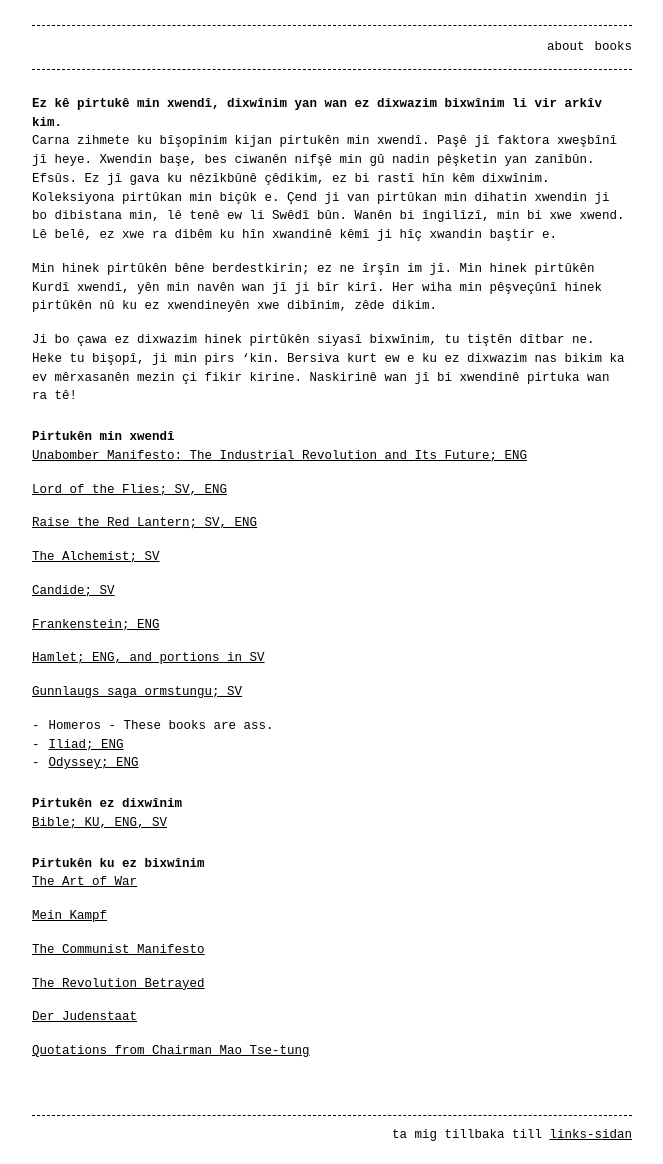
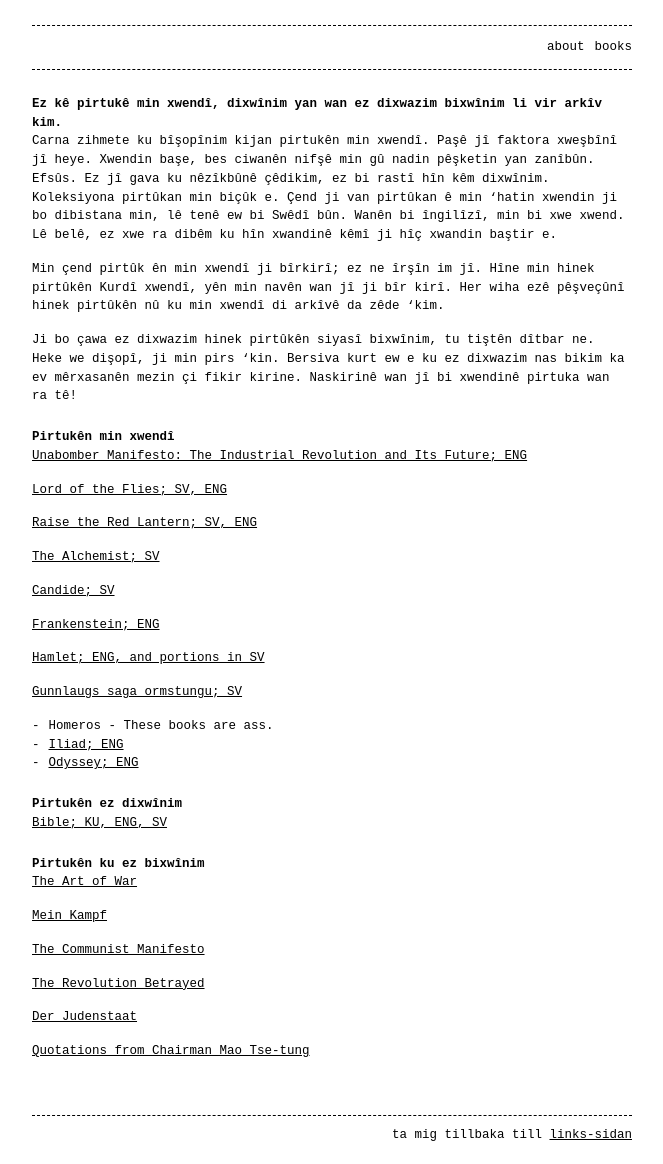
Before and after one commit to ronim-efrin/kitab, a Jekyll site: the page built from books.md, in a window 1280 px wide. Shown: the whole page, without its empty margins (308-971 px from the left). Built offline with Jekyll 4.4.1, drawn with Linux system fonts in a browser that asks for light colours.

Commit message:
corrected a lot...

```diff
--- a/books.md
+++ b/books.md
@@ -6,11 +6,11 @@ permalink: books
 
 # Ez kê pirtukê min xwendî, dixwînim yan wan ez dixwazim bixwînim li vir arkîv kim.
 
-Carna zihmete ku bîşopînim kijan pirtukên min xwendî. Paşê jî faktora xweşbînî jî heye. Xwendin başe, bes ciwanên nifşê min gû nadin pêşketin yan zanîbûn. Efsûs. Ez jî gava ku nêzîkbûnê çêdikim, ez bi rastî hîn kêm dixwînim. Koleksiyona pirtûkan min biçûk e. Çend ji van pirtûkan min dihatin xwendin ji bo dibistana min, lê tenê ew li Swêdî bûn. Wanên bi îngilîzî, min bi xwe xwend. Lê belê, ez xwe ra dibêm ku hîn xwandinê kêmî ji hîç xwandin baştir e.
+Carna zihmete ku bîşopînim kijan pirtukên min xwendî. Paşê jî faktora xweşbînî jî heye. Xwendin başe, bes ciwanên nifşê min gû nadin pêşketin yan zanîbûn. Efsûs. Ez jî gava ku nêzîkbûnê çêdikim, ez bi rastî hîn kêm dixwînim. Koleksiyona pirtûkan min biçûk e. Çend ji van pirtûkan ê min 'hatin xwendin ji bo dibistana min, lê tenê ew bi Swêdî bûn. Wanên bi îngilîzî, min bi xwe xwend. Lê belê, ez xwe ra dibêm ku hîn xwandinê kêmî ji hîç xwandin baştir e.
 
-Min hinek pirtûkên bêne berdestkirin; ez ne îrşîn im jî. Min hinek pirtûkên Kurdî xwendî, yên min navên wan jî ji bîr kirî. Her wiha min pêşveçûnî hinek pirtûkên nû ku ez xwendineyên xwe dibînim, zêde dikim.
+Min çend pirtûk ên min xwendî ji bîrkirî; ez ne îrşîn im jî. Hîne min hinek pirtûkên Kurdî xwendî, yên min navên wan jî ji bîr kirî. Her wiha ezê pêşveçûnî hinek pirtûkên nû ku min xwendî di arkîvê da zêde 'kim.
 
-Ji bo çawa ez dixwazim hinek pirtûkên siyasî bixwînim, tu tiştên dîtbar ne. Heke tu bişopî, ji min pirs 'kin. Bersiva kurt ew e ku ez dixwazim nas bikim ka ev mêrxasanên mezin çi fikir kirine. Naskirinê wan jî bi xwendinê pirtuka wan ra tê!
+Ji bo çawa ez dixwazim hinek pirtûkên siyasî bixwînim, tu tiştên dîtbar ne. Heke we dişopî, ji min pirs 'kin. Bersiva kurt ew e ku ez dixwazim nas bikim ka ev mêrxasanên mezin çi fikir kirine. Naskirinê wan jî bi xwendinê pirtuka wan ra tê!
 
 ## Pirtukên min xwendî
 
```
